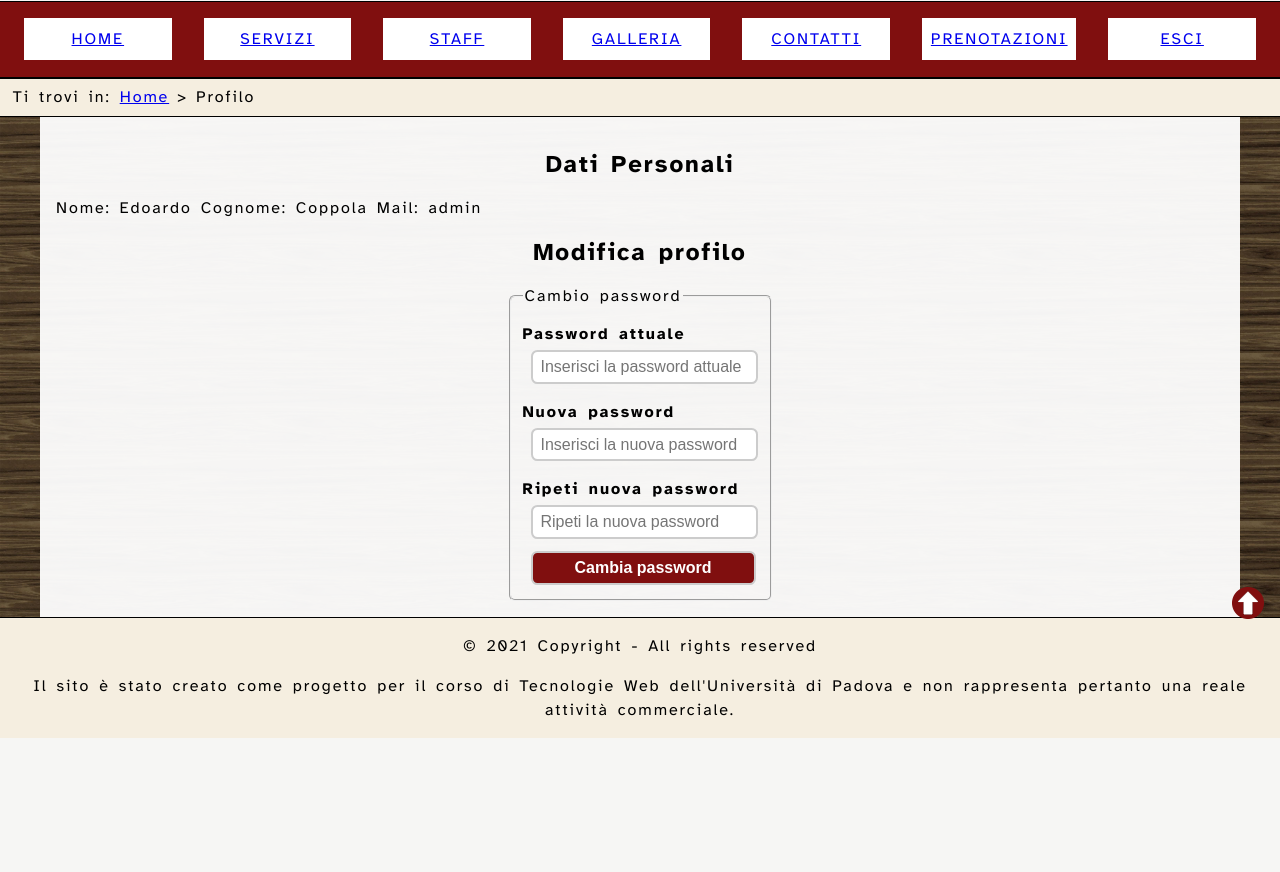
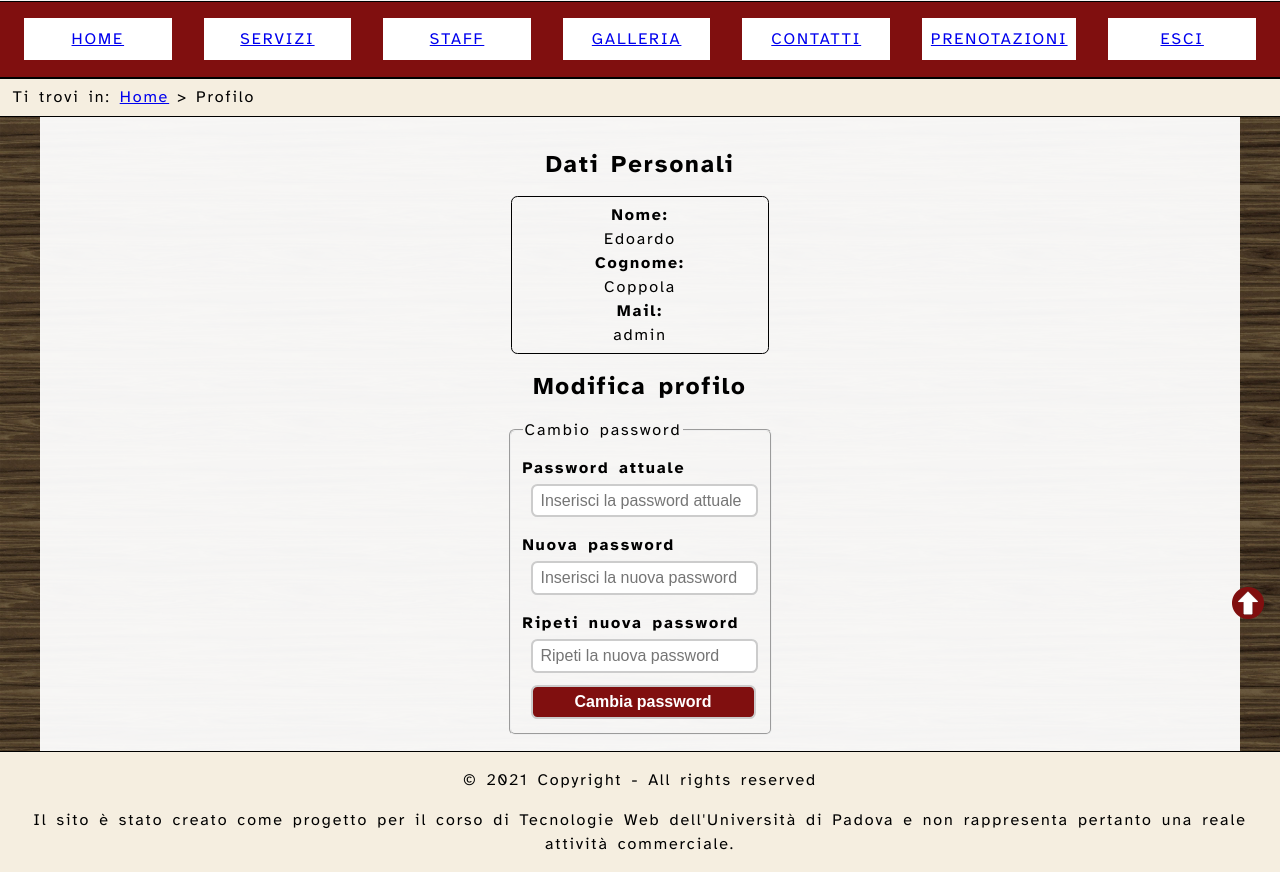
Before and after one commit to leidard/TecWeb_progetto, a PHP site: page /user/profilo.php in a window 1280 px wide. Shown: the part 158-1030 px from the top of the page. Before the commit the page ends 896 px from the top, so only its background shows below. Run offline with PHP 8.4, Linux system fonts and the light colour scheme; the visitor is signed in with stand-in values (Sample User, id 1); data comes from the database, SQL or seed files in the repository; data that the repository does not hold is empty.

Commit message:
Aggiunte regole Dati Personali

```diff
--- a/controllers/index.css
+++ b/controllers/index.css
@@ -322,6 +322,29 @@ section#benvenuto a#link-prenota {
     }
 }
 
+/*             PROFILO              */
+section.dati-personali{
+    display: block;
+    text-align: center;
+}
+section.dati-personali div{
+    display: flex;
+    flex-direction: column;
+    border-radius: 0.4em;
+    border: 0.075em solid black;
+	max-width: 15em;
+    min-width: 12.5em;
+	margin: 0 auto;
+    padding: 0.37em 0.5em;
+    font-size: 1em;
+
+}
+section.dati-personali span#nome,
+section.dati-personali span#cognome,
+section.dati-personali span#mail{
+    font-weight: bold;
+
+}
 
 /*              FORM                */
 .form-block{
```
